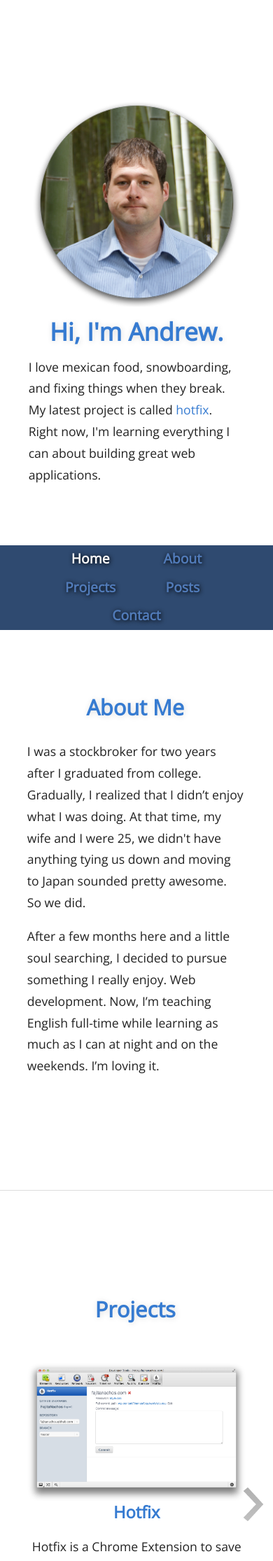
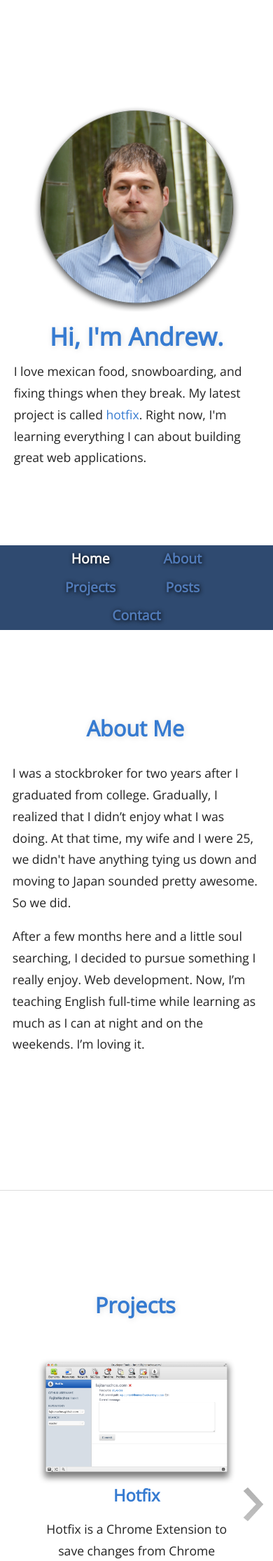
Before and after one commit to karsumit94/andrewholsted.github.io, a Jekyll site: the page built from index.html, in a window 390 px wide. Shown: the top 2230 px of the page at 70% size. Built offline with Jekyll 4.4.1, drawn with Linux system fonts in a browser that asks for light colours; nearby versions of some CDN libraries; some web fonts are replaced; Markdown is read by kramdown in place of the engine named in the settings.

Commit message:
Change width on media queries.

```diff
--- a/css/main.css
+++ b/css/main.css
@@ -195,10 +195,11 @@ section h1{
 }
 
 #about-details{
-    width:80%;
+    width:95%;
     max-width:40em;
     text-align:left;
     display:inline-block;
+    margin:auto;
 }
 
 /* ============
@@ -587,16 +588,16 @@ tr.first-row td {
         font-size:1.75em;
     }
 
-    #home-intro{
+    #home-intro, #about-details{
         display:block;
-        width:80%;
-        margin:auto;
-        padding-top:1em;
+        width:auto;
+        padding:1em;
     }
 
     #home-image{
         width:100%;
     }
+
     #home-image img{
         width:100%;
         max-width:300px;
@@ -612,12 +613,14 @@ tr.first-row td {
     }
 
     .project {
-        width:100%;
+        width:auto;
         margin:0;
+        padding:0 1em;
     }
 
-    #home-wrap, #about-wrap, #projects-wrap{
-
+    .post-list{
+        width:auto;
+        padding:1em;
     }
 
     .post-date{
```
